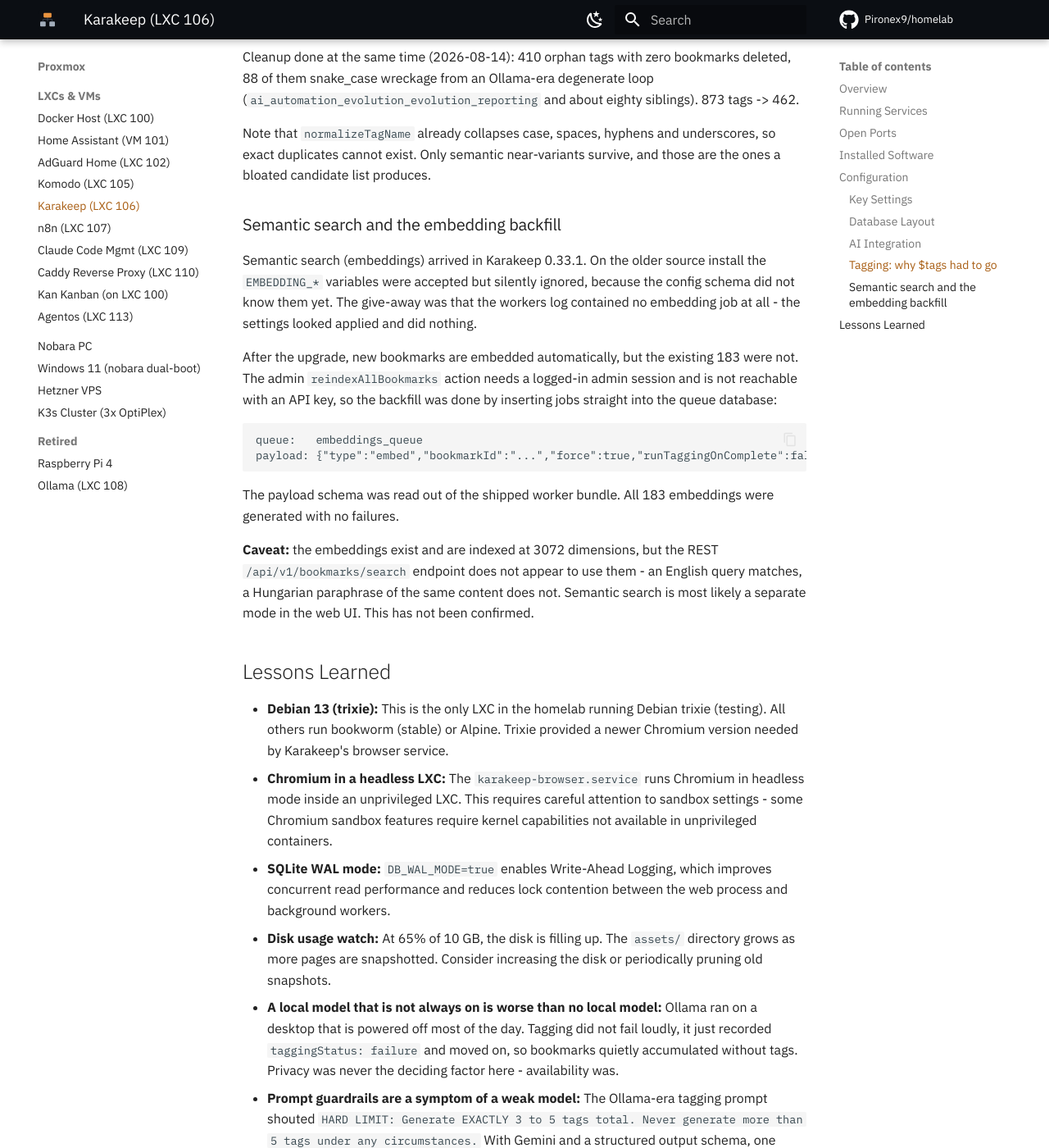
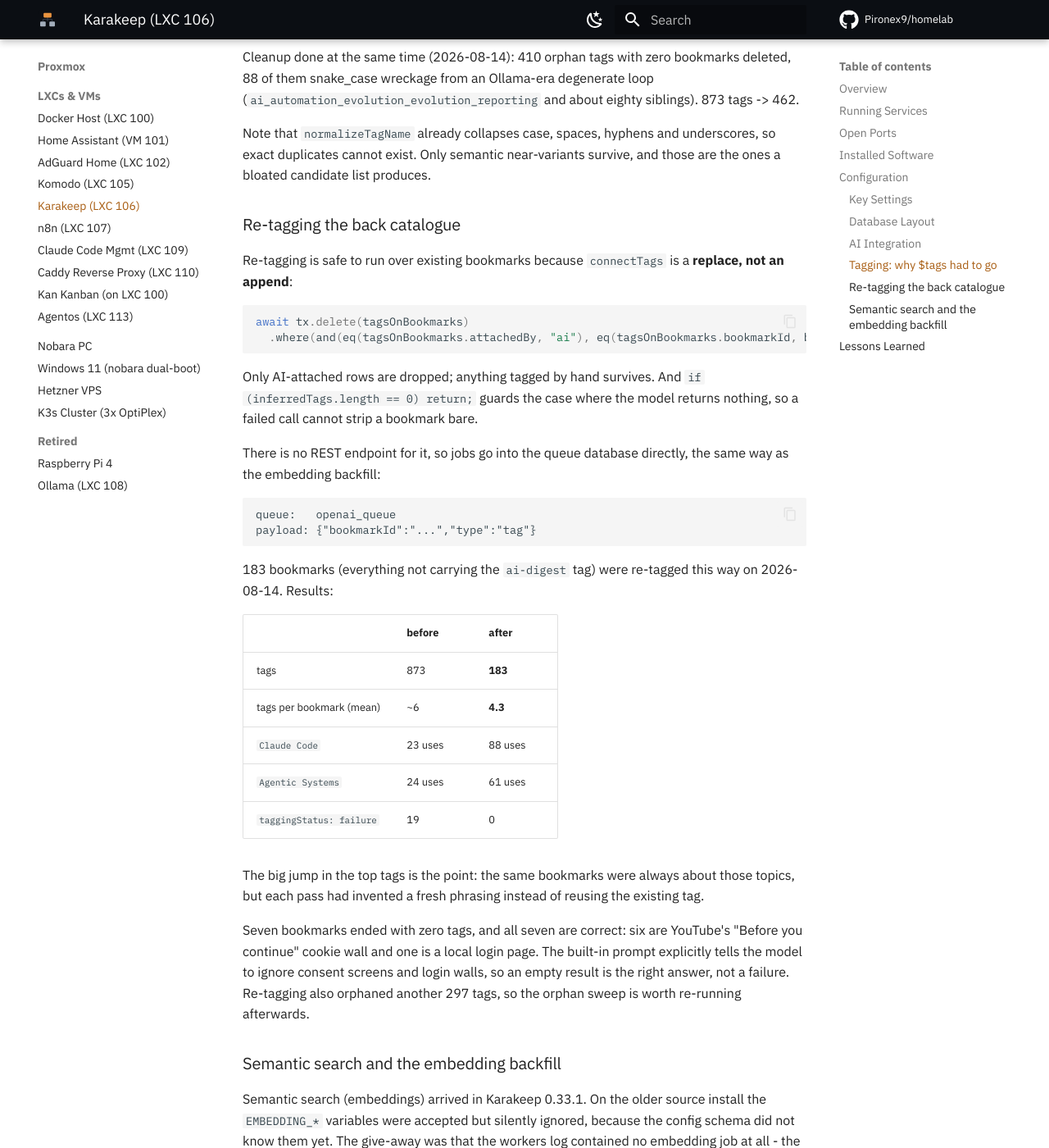
Before and after one commit to Pironex9/homelab, an MkDocs documentation site: the page built from docs/hosts/karakeep.md, in a window 1280 px wide and 1400 px high, scrolled down 3901 px. Shown: the whole window at 82% size. Built offline with MkDocs 1.6.1 and Material for MkDocs 9.7.7, drawn with Linux system fonts in a browser that asks for light colours; comment, search, counter and statistics services are not loaded.

Commit message:
docs(karakeep): a teljes archívum újracímkézése, 873 -> 183 címke

````diff
--- a/docs/hosts/karakeep.md
+++ b/docs/hosts/karakeep.md
@@ -141,6 +141,49 @@
 underscores, so exact duplicates cannot exist. Only semantic near-variants
 survive, and those are the ones a bloated candidate list produces.
 
+### Re-tagging the back catalogue
+
+Re-tagging is safe to run over existing bookmarks because `connectTags` is a
+**replace, not an append**:
+
+```js
+await tx.delete(tagsOnBookmarks)
+  .where(and(eq(tagsOnBookmarks.attachedBy, "ai"), eq(tagsOnBookmarks.bookmarkId, bookmarkId)))
+```
+
+Only AI-attached rows are dropped; anything tagged by hand survives. And
+`if (inferredTags.length == 0) return;` guards the case where the model returns
+nothing, so a failed call cannot strip a bookmark bare.
+
+There is no REST endpoint for it, so jobs go into the queue database directly,
+the same way as the embedding backfill:
+
+```
+queue:   openai_queue
+payload: {"bookmarkId":"...","type":"tag"}
+```
+
+183 bookmarks (everything not carrying the `ai-digest` tag) were re-tagged this
+way on 2026-08-14. Results:
+
+| | before | after |
+|---|---|---|
+| tags | 873 | **183** |
+| tags per bookmark (mean) | ~6 | **4.3** |
+| `Claude Code` | 23 uses | 88 uses |
+| `Agentic Systems` | 24 uses | 61 uses |
+| `taggingStatus: failure` | 19 | 0 |
+
+The big jump in the top tags is the point: the same bookmarks were always about
+those topics, but each pass had invented a fresh phrasing instead of reusing the
+existing tag.
+
+Seven bookmarks ended with zero tags, and all seven are correct: six are
+YouTube's "Before you continue" cookie wall and one is a local login page. The
+built-in prompt explicitly tells the model to ignore consent screens and login
+walls, so an empty result is the right answer, not a failure. Re-tagging also
+orphaned another 297 tags, so the orphan sweep is worth re-running afterwards.
+
 ### Semantic search and the embedding backfill
 
 Semantic search (embeddings) arrived in Karakeep 0.33.1. On the older source
````
